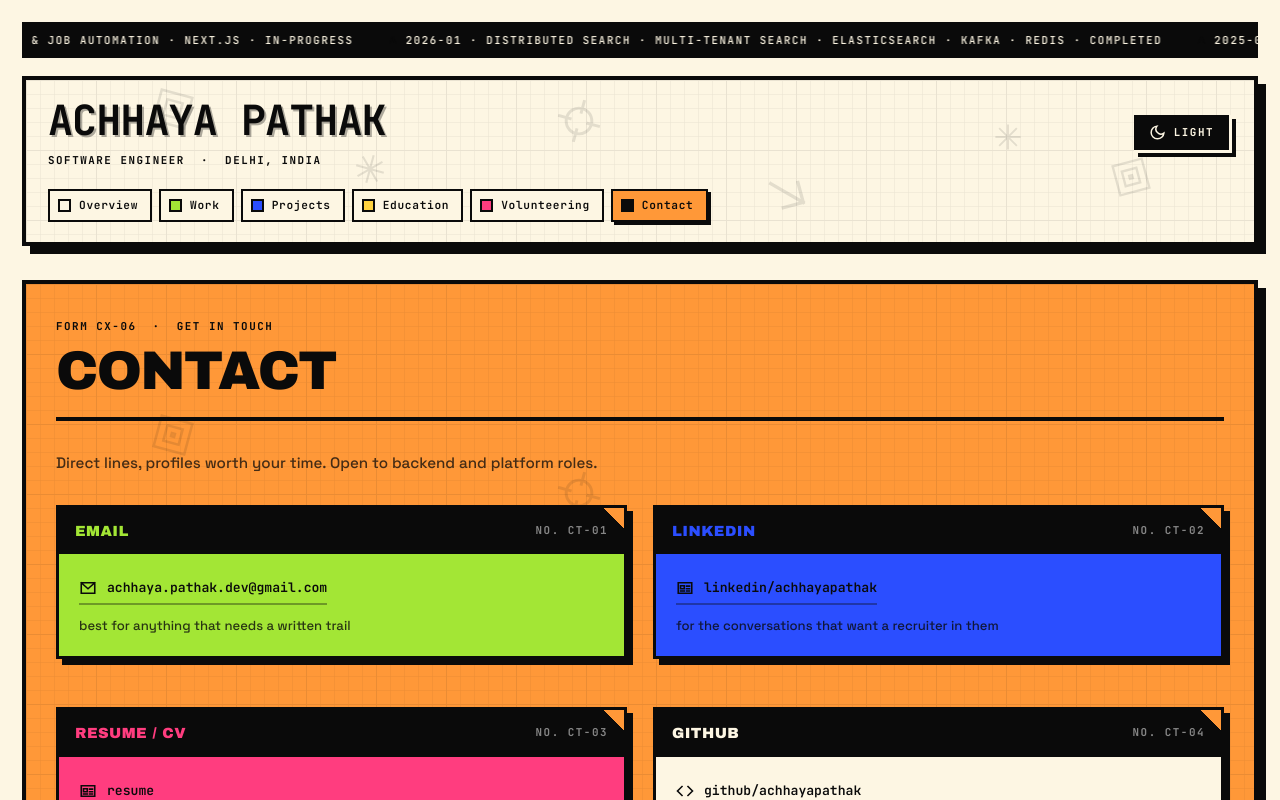
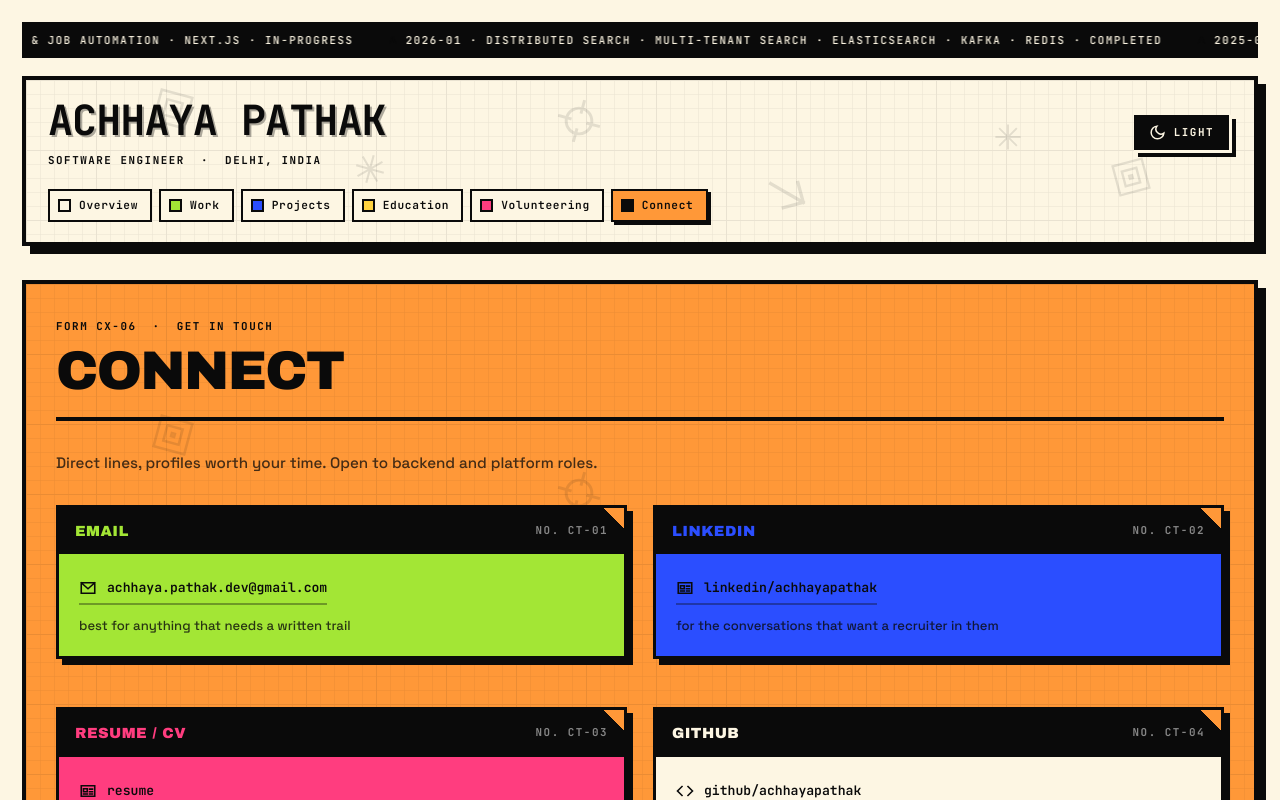
Before and after one commit to achhayapathak/portfolio, a Next.js app: page /contact in a window 1280 px wide. Shown: the top 800 px of the page. Built offline with nearby package versions, Linux system fonts and the light colour scheme.

Commit message:
feat: rename contact page and navigation label to connect

```diff
--- a/src/app/contact/page.tsx
+++ b/src/app/contact/page.tsx
@@ -9,7 +9,7 @@ import { SectionReveal } from "@/components/content/SectionReveal";
 import { contactCards, sectionMeta, site } from "@/data/content.config";
 
 export const metadata: Metadata = {
-  title: "Contact",
+  title: "Connect",
   description: `Get in touch with ${site.name} — ${site.title}.`,
 };
 
--- a/src/data/content.config.ts
+++ b/src/data/content.config.ts
@@ -212,7 +212,7 @@ export const navItems: NavItem[] = [
   // { label: "certifications", href: "/certifications", stock: "violet" }, // Temporarily disabled for future blog section
   { label: "Education", href: "/education", stock: "yellow" },
   { label: "Volunteering", href: "/volunteering", stock: "magenta" },
-  { label: "Contact", href: "/contact", stock: "orange" },
+  { label: "Connect", href: "/contact", stock: "orange" },
 ];
 
 // ── Work Experience ──────────────────────────────────────────
@@ -530,7 +530,7 @@ export const sectionMeta = {
   contact: {
     form: "CX-06",
     subtitle: "get in touch",
-    title: "Contact",
+    title: "Connect",
     info: "Direct lines, profiles worth your time. Open to backend and platform roles.",
     stock: "orange" as StockColor,
   },
```
